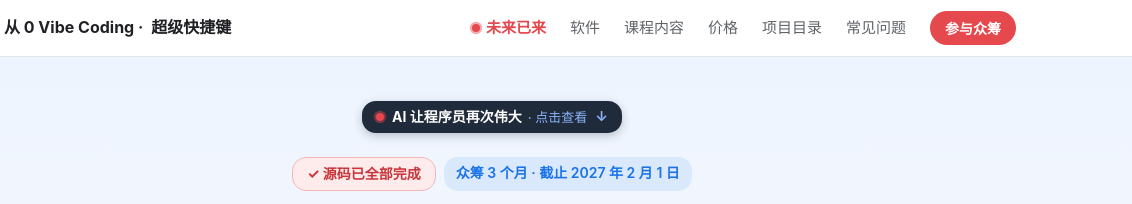
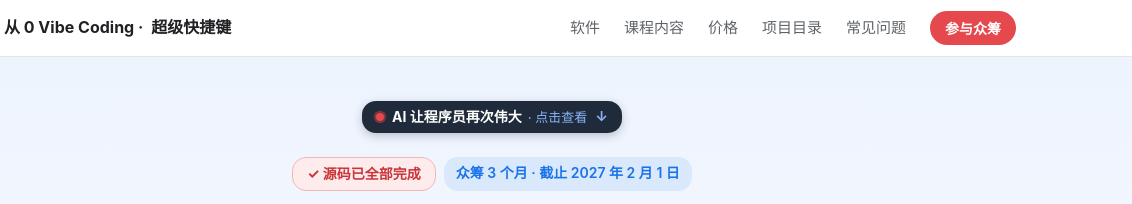
Before and after one commit to superkeyapp/course, a website built with Vite: page index.html in a window 1280 px wide. Shown: the top 204 px of the page, 148-1280 px from the left. Built offline with nearby package versions, Linux system fonts and the light colour scheme.

Commit message:
顶部导航去掉“未来已来”：首屏已有“AI 让程序员再次伟大 · 点击查看”，导航里单独出现不好懂
Co-Authored-By: Claude Opus 5.5 <noreply@anthropic.com>

```diff
--- a/index.html
+++ b/index.html
@@ -20,7 +20,6 @@
   <div class="wrap topbar-inner">
     <a class="brand" href="#top"><img src="assets/logo.svg" alt="" width="28" height="28"><span class="brand-long">从 0 Vibe Coding · </span>超级快捷键</a>
     <nav class="topnav">
-      <a class="nav-hot" href="#future">未来已来</a>
       <a href="#features">软件</a>
       <a href="#learn">课程内容</a>
       <a href="#price">价格</a>
--- a/styles.css
+++ b/styles.css
@@ -58,17 +58,12 @@ a { color: inherit; text-decoration: none; }
   font-size: 14px; color: var(--text-2); scrollbar-width: none; }
 .topnav::-webkit-scrollbar { display: none; }
 .topnav a:hover { color: var(--brand); }
-/* 导航里的“未来已来”：红色加粗，前面一个闪动的小红点 */
-.topnav .nav-hot { display: inline-flex; align-items: center; gap: 6px; color: var(--accent); font-weight: 800; }
-.topnav .nav-hot:hover { color: var(--accent-dark); }
-.topnav .nav-hot::before { content: ""; width: 8px; height: 8px; border-radius: 50%; background: var(--accent);
-  box-shadow: 0 0 0 0 rgba(229, 72, 77, 0.6); animation: hot-pulse 1.6s ease-out infinite; }
+/* 闪动的小红点（首屏“AI 让程序员再次伟大”用） */
 @keyframes hot-pulse {
   0% { box-shadow: 0 0 0 0 rgba(229, 72, 77, 0.6); }
   70% { box-shadow: 0 0 0 8px rgba(229, 72, 77, 0); }
   100% { box-shadow: 0 0 0 0 rgba(229, 72, 77, 0); }
 }
-@media (prefers-reduced-motion: reduce) { .topnav .nav-hot::before { animation: none; } }
 .topbar .btn { margin-left: auto; flex-shrink: 0; }
 
 /* 首屏 */
```
